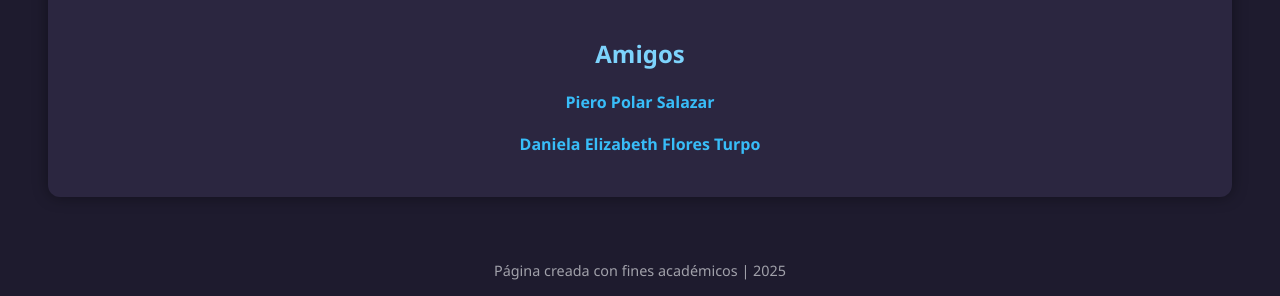
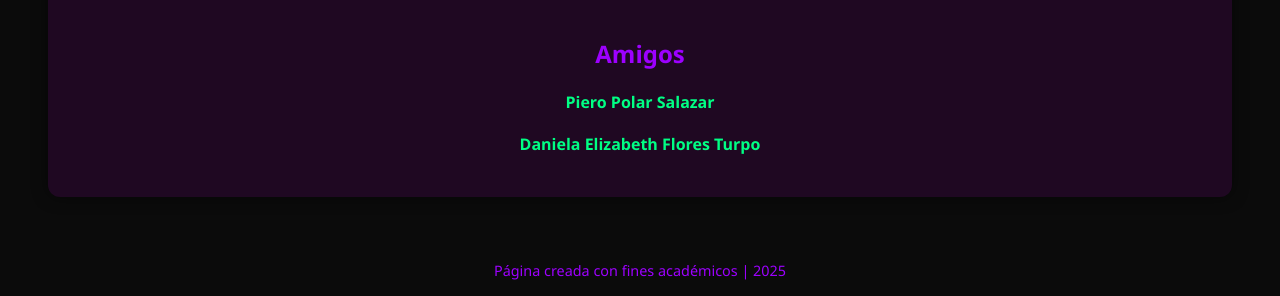
Before and after one commit to Alvaro435l/AlvaroGuzman, a plain HTML site: page index.html in a window 1280 px wide. Shown: the part 1348-1644 px from the top of the page. Drawn offline with Linux system fonts and the light colour scheme.

Commit message:
Add files via upload

```diff
--- a/index.html
+++ b/index.html
@@ -10,8 +10,8 @@
     body {
       margin: 0;
       font-family: 'Segoe UI', sans-serif;
-      background-color: #1e1b2e;
-      color: #f1f5f9;
+      background-color: #0b0b0b;
+      color: #e0e0e0;
     }
 
     .container {
@@ -24,14 +24,14 @@
     .columna {
       flex: 1 1 600px;
       margin: 1rem;
-      background-color: #2b2640;
+      background-color: #1f0822;
       border-radius: 12px;
       padding: 1.5rem;
-      box-shadow: 0 0 15px rgba(0,0,0,0.4);
+      box-shadow: 0 0 15px rgba(0,0,0,0.5);
     }
 
     h1, h2 {
-      color: #7dd3fc;
+      color: #9d00ff;
       text-align: center;
     }
 
@@ -61,7 +61,7 @@
     .frase {
       text-align: center;
       font-style: italic;
-      color: #a5b4fc;
+      color: #00ff84;
       margin-top: -1rem;
       font-size: 1rem;
     }
@@ -74,7 +74,7 @@
     }
 
     .card {
-      background-color: #433b68;
+      background-color: #3b0a44;
       border-radius: 10px;
       padding: 1rem;
       text-align: center;
@@ -82,7 +82,8 @@
     }
 
     .card:hover {
-      background-color: #6366f1;
+      background-color: #00ff84;
+      color: #0b0b0b;
     }
 
     .card img {
@@ -98,16 +99,16 @@
 
     .section a {
       text-decoration: none;
-      color: #38bdf8;
+      color: #00ff84;
       font-weight: bold;
     }
 
     footer {
       text-align: center;
       padding: 1rem;
-      background-color: #1e1b2e;
+      background-color: #0b0b0b;
       font-size: 0.9rem;
-      color: #a1a1aa;
+      color: #9d00ff;
     }
 
     .gif-floating {
```
